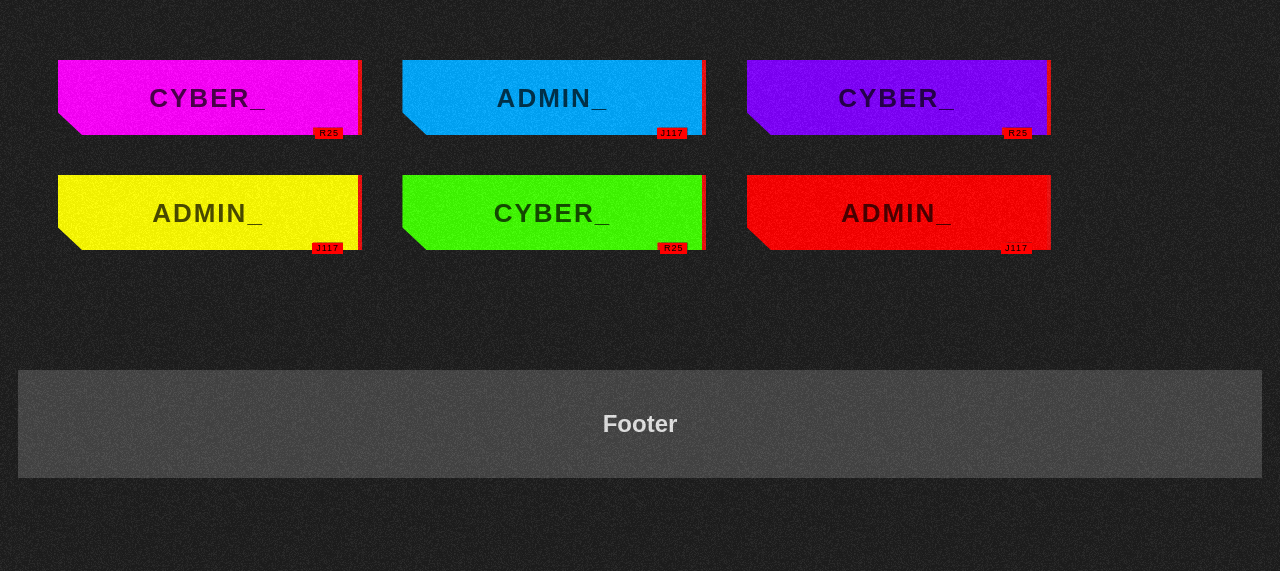
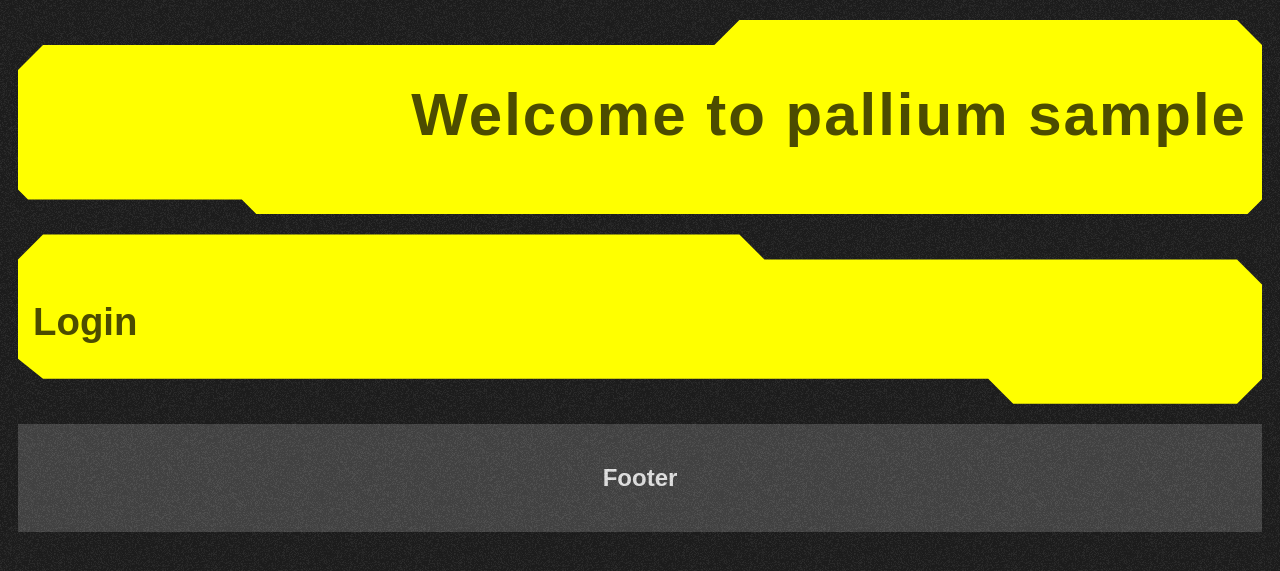
Before and after one commit to Ph0enixLeader/heimdall, a PHP site: page /core/php/home.php in a window 1280 px wide. Shown: the part 203-774 px from the top of the page. Run offline with PHP 8.4, Linux system fonts and the light colour scheme; the visitor is signed in with stand-in values (Sample User, id 1); some web fonts are replaced.

Commit message:
23/11/21

```diff
--- a/core/php/home.php
+++ b/core/php/home.php
@@ -1,3 +1,8 @@
+<?php
+  session_start();
+
+?>
+
 <!DOCTYPE html>
 
 <html>
@@ -18,39 +23,11 @@
         </div>
 
             <div class="row">
-              <div class="card">
-              <button class="cybr-btn">
-                    Cyber<span aria-hidden>_</span>
-                    <span aria-hidden class="cybr-btn__glitch">Cyber_</span>
-                    <span aria-hidden class="cybr-btn__tag">R25</span>
-                  </button>
-                  <button class="cybr-btn">
-                    Admin<span aria-hidden>_</span>
-                    <span aria-hidden class="cybr-btn__glitch">Admin_</span>
-                    <span aria-hidden class="cybr-btn__tag">J117</span>
-                  </button>
-                  <button class="cybr-btn">
-                    Cyber<span aria-hidden>_</span>
-                    <span aria-hidden class="cybr-btn__glitch">Cyber_</span>
-                    <span aria-hidden class="cybr-btn__tag">R25</span>
-                  </button>
-                  <button class="cybr-btn">
-                    Admin<span aria-hidden>_</span>
-                    <span aria-hidden class="cybr-btn__glitch">Admin_</span>
-                    <span aria-hidden class="cybr-btn__tag">J117</span>
-                  </button>
-                  <button class="cybr-btn">
-                    Cyber<span aria-hidden>_</span>
-                    <span aria-hidden class="cybr-btn__glitch">Cyber_</span>
-                    <span aria-hidden class="cybr-btn__tag">R25</span>
-                  </button>
-                  <button class="cybr-btn">
-                    Admin<span aria-hidden>_</span>
-                    <span aria-hidden class="cybr-btn__glitch">Admin_</span>
-                    <span aria-hidden class="cybr-btn__tag">J117</span>
-                  </button>
+          <div class="card-cyberpunk" style="font-size: 30px;">
+              <h1 style="text-align: end;">Welcome to pallium <?php echo $_SESSION['username']; ?></h1>
           </div>
-              <div class="card">
+              <div class="card-cyberpunk-wrapper">
+                  <h1 style="text-align: left;">Login</h1>
               </div>
           </div>
       </div>
--- a/core/php/includes/db/dbregister.php
+++ b/core/php/includes/db/dbregister.php
@@ -32,6 +32,7 @@
                             'password' => $password,
                             'ip' => $ip
                             ));
+                            header('Location:index.php?reg_err=success');
                         }else header('Location:index.php?reg_err=password');
                     }else header('Location:index.php?reg_err=username_lenght');
                 }else header('Location:index.php?reg_err=lastname_lenght');
```
Also changed, not shown: core/php/register.php (+54 -0 lines), index.php (+24 -2 lines). Lines whose indentation alone changed are shown as unchanged.
